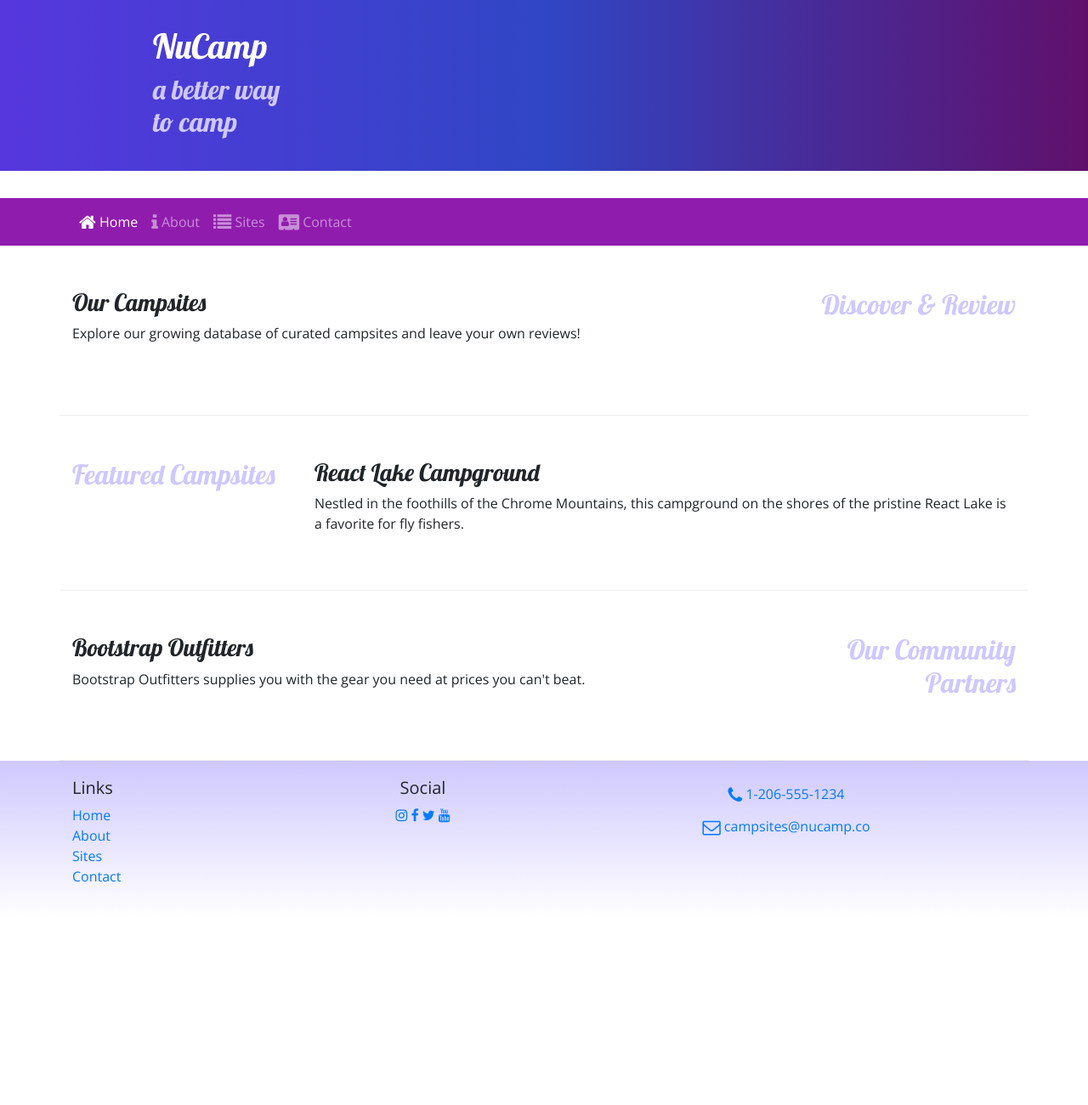
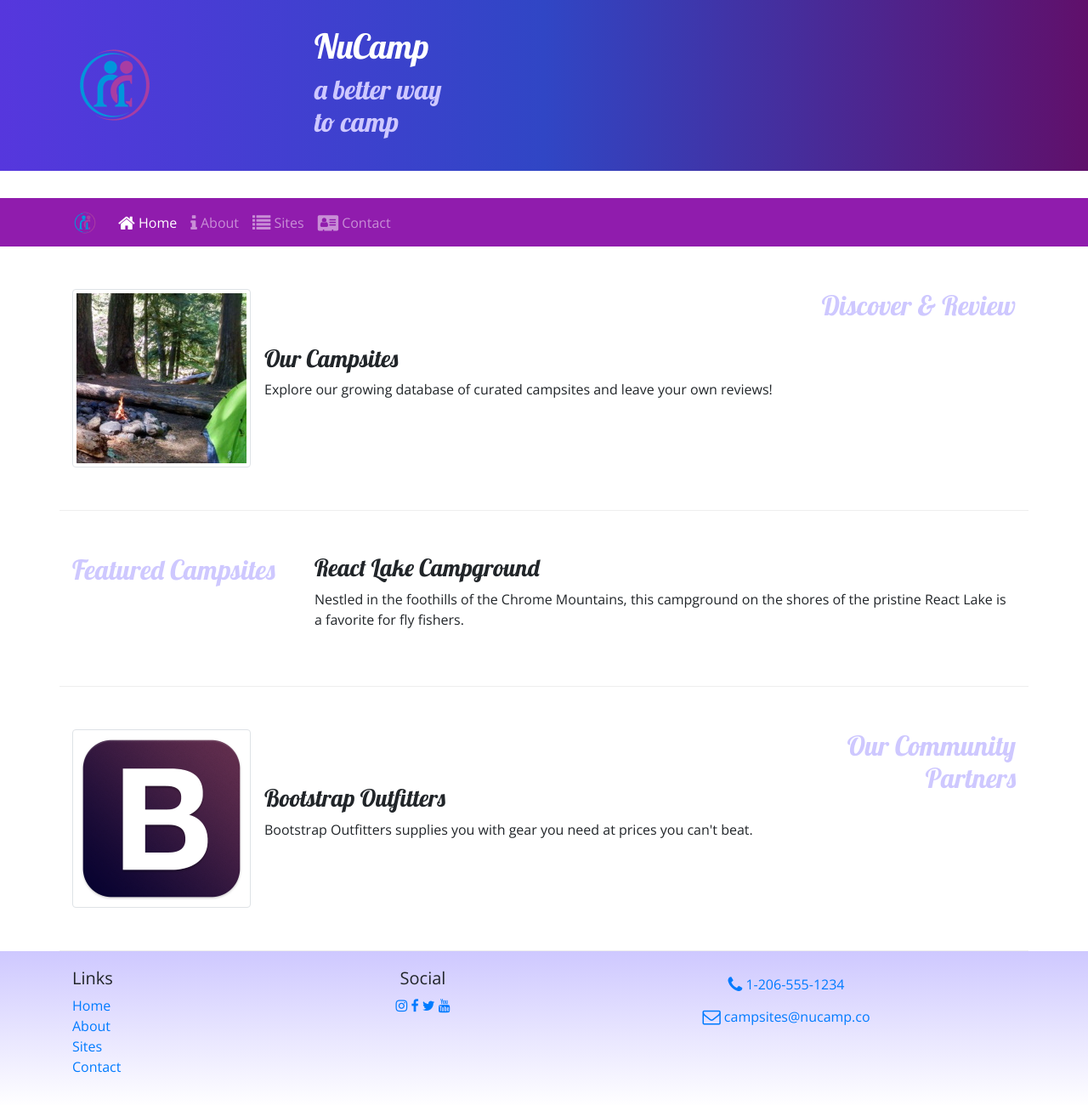
Before and after one commit to sarajmcghee/nucampsite, a website: page index.html in a window 1280 px wide. Shown: the whole page at 85% size. Before the commit the page ends 1079 px from the top, so only its background shows below. Drawn offline with nearby package versions, Linux system fonts and the light colour scheme.

Commit message:
Images and Media

```diff
--- a/index.html
+++ b/index.html
@@ -23,6 +23,9 @@
         <header class="jumbotron jumbotron-fluid">
         <div class="container">
             <div class="row">
+                <div class="col-4 col-sm-3 col-md-2 align-self-center">
+                    <img src="img/logo.png" class="img-fluid" />
+                 </div>
                 <div class="col-4 col-sm-2 offset-1">
                     <h1>NuCamp</h1>
                     <h2>a better way to camp</h2>
@@ -33,7 +36,8 @@
 
     <nav class="navbar navbar-expand-sm navbar-dark sticky-top">
         <div class="container">
-            <button class="navbar-toggler ml-auto" type="button" data-toggle="collapse" data-target="#nucampNavbar">
+            <a class="navbar-brand" href="#"><img src="img/logo.png" height="30" width="30" /></a>
+            <button class="navbar-toggler" type="button" data-toggle="collapse" data-target="#nucampNavbar">
                 <span class="navbar-toggler-icon"></span>
             </button>
             <div class="collapse navbar-collapse" id="nucampNavbar">
@@ -53,8 +57,13 @@
                 <h2 class="text-sm-right">Discover & Review</h2>
             </div>
             <div class="col">
-                <h3>Our Campsites</h3>
-                <p class="d-none d-sm-block">Explore our growing database of curated campsites and leave your own reviews!</p>
+                <div class="media">
+                    <img class="d-flex mr-3 img-thumbnail" src="img/breadcrumb-trail-thumb.jpg" alt="Breadcrumb Trail" />
+                    <div class="media-body align-self-center">
+                        <h3>Our Campsites</h3>
+                        <p class="d-none d-sm-block">Explore our growing database of curated campsites and leave your own reviews!</p>
+                    </div>
+                </div>
             </div>
         </div>
 
@@ -73,8 +82,13 @@
                 <h2 class="text-sm-right">Our Community Partners</h2>
             </div>
             <div class="col">
-                <h3>Bootstrap Outfitters</h3>
-        		<p class="d-none d-sm-block">Bootstrap Outfitters supplies you with the gear you need at prices you can't beat.</p>
+                <div class="media">
+                    <img class="d-flex mr-3 img-thumbnail" src="img/bootstrap-thumb.png" alt="Bootstrap Outfitters" />
+                    <div class="media-body align-self-center">
+                        <h3>Bootstrap Outfitters</h3>
+        				<p class="d-none d-sm-block">Bootstrap Outfitters supplies you with gear you need at prices you can't beat.</p>
+                    </div>
+                </div>
             </div>
         </div>
     </div>
```
Also changed, not shown: aboutus.html (+4 -1 lines), contactus.html (+4 -0 lines), img/bootstrap-thumb.png (added), img/breadcrumb-trail-thumb.jpg (added), img/breadcrumb-trail.jpg (added), img/chrome-river-thumb.jpg (added), img/chrome-river.jpg (added), img/logo.png (added), img/react-lake-thumb.jpg (added), img/react-lake.jpg (added).
